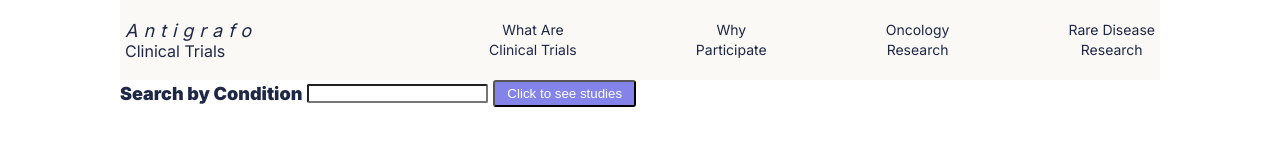
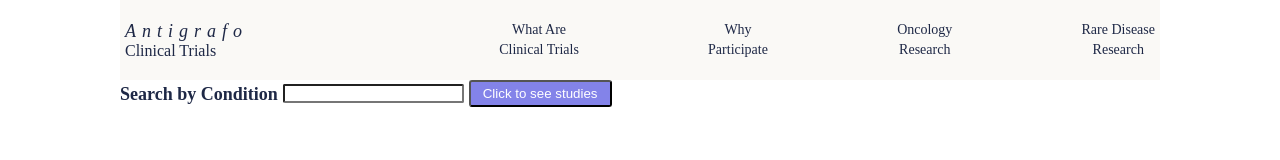
Before and after one commit to michaelpaulcuccia/clinicaltrialsgatsby, a Gatsby site in the folder client/: page / in a window 1280 px wide. Built offline with nearby package versions, Linux system fonts and the light colour scheme; Gatsby itself is replaced by a stand-in of ours.

Commit message:
removes google font for possible deployment bug

```diff
--- a/client/src/styles/main.css
+++ b/client/src/styles/main.css
@@ -1,5 +1,4 @@
-
-@import url('https://fonts.googleapis.com/css2?family=Inter:wght@300;400;900&display=swap');
+/*@import url('https://fonts.googleapis.com/css2?family=Inter:wght@300;400;900&display=swap');*/
 
 * {
     box-sizing: border-box;
@@ -8,7 +7,7 @@
 }
 
 html {
-    font-family: 'Inter', sans-serif;
+    /* font-family: 'Inter', sans-serif;  */
     color: rgb(30, 40, 70);
 }
 
```
